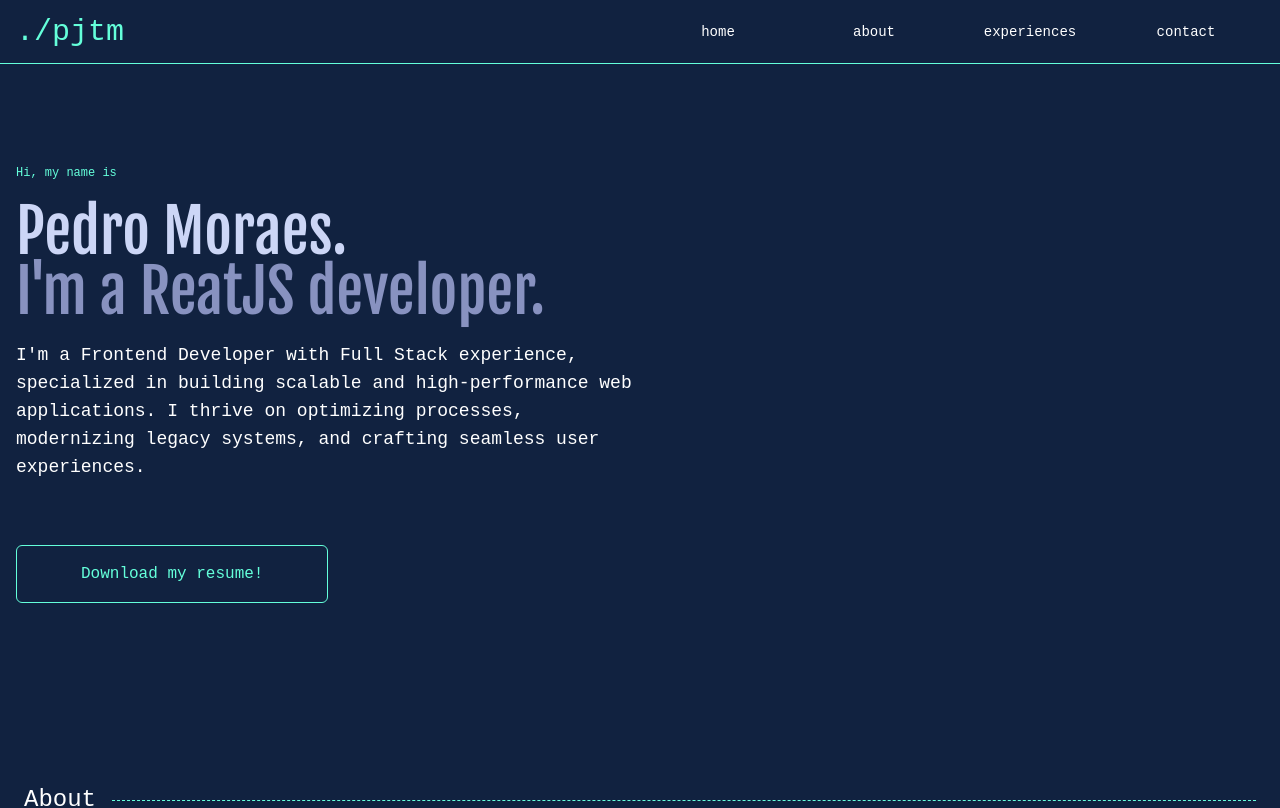
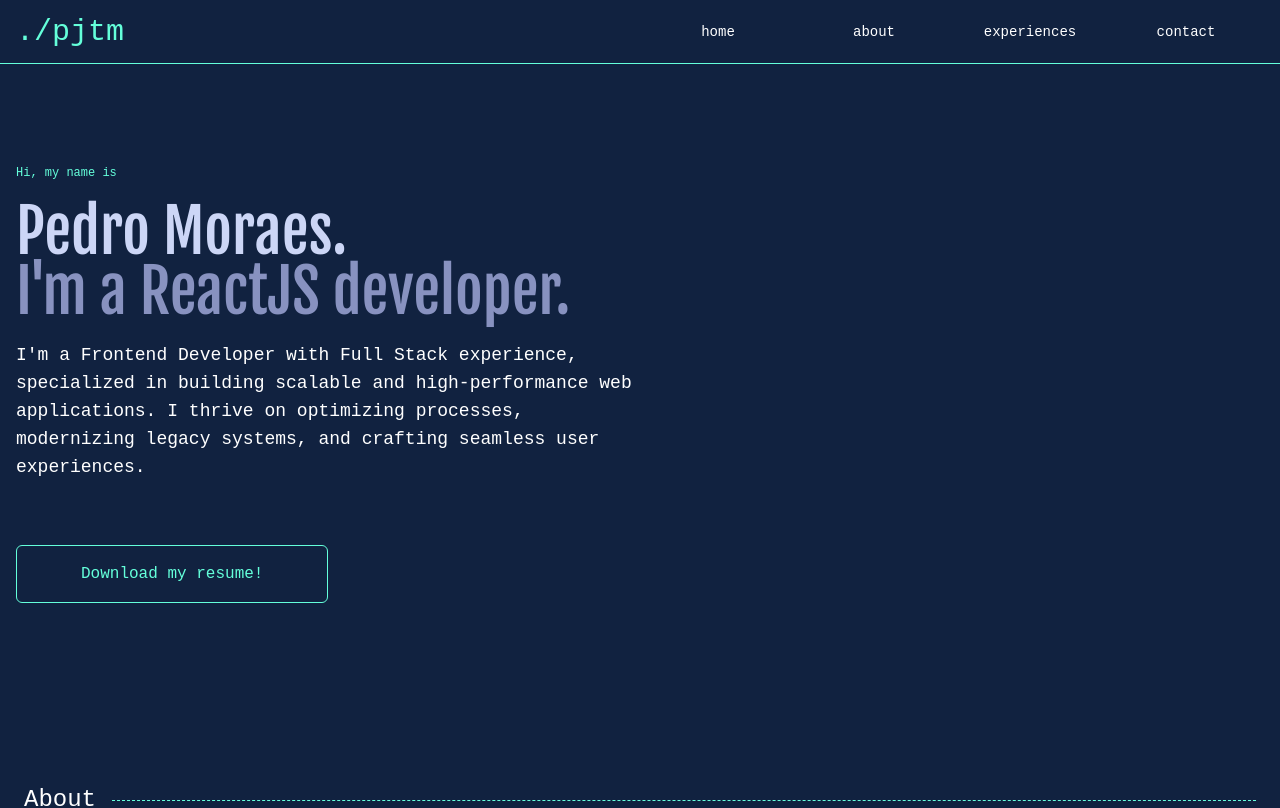
Before and after one commit to pedrojose06/portifolio, a Next.js app: page / in a window 1280 px wide. Shown: the top 808 px of the page. Built offline with nearby package versions, Linux system fonts and the light colour scheme.

Commit message:
fix: correct lang

```diff
--- a/src/pages/Hero/Hero.tsx
+++ b/src/pages/Hero/Hero.tsx
@@ -12,7 +12,7 @@ const Hero = () => {
         Pedro Moraes.
         <br />
         <span className="font-fjalla text-blue-200">
-          I'm a ReatJS developer.
+          I'm a ReactJS developer.
         </span>
       </div>
       <div className="text-lg">
```
